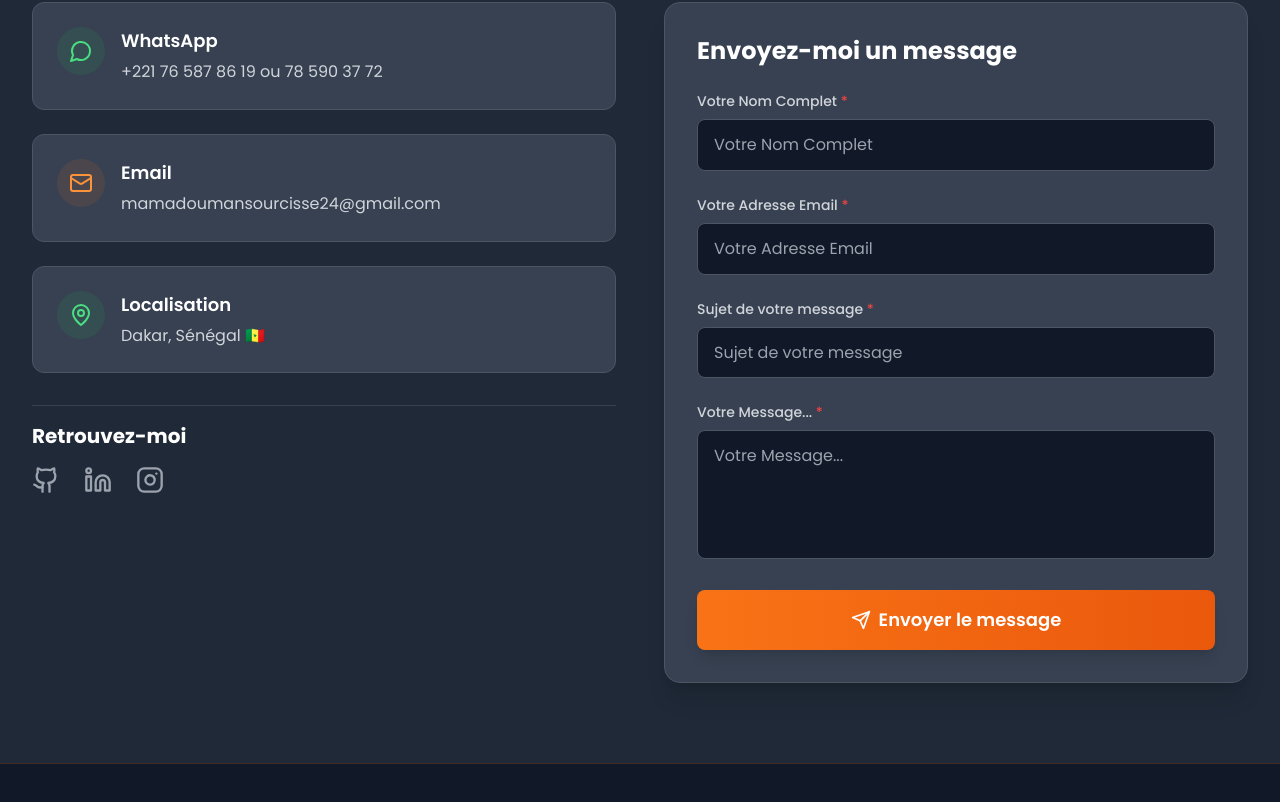
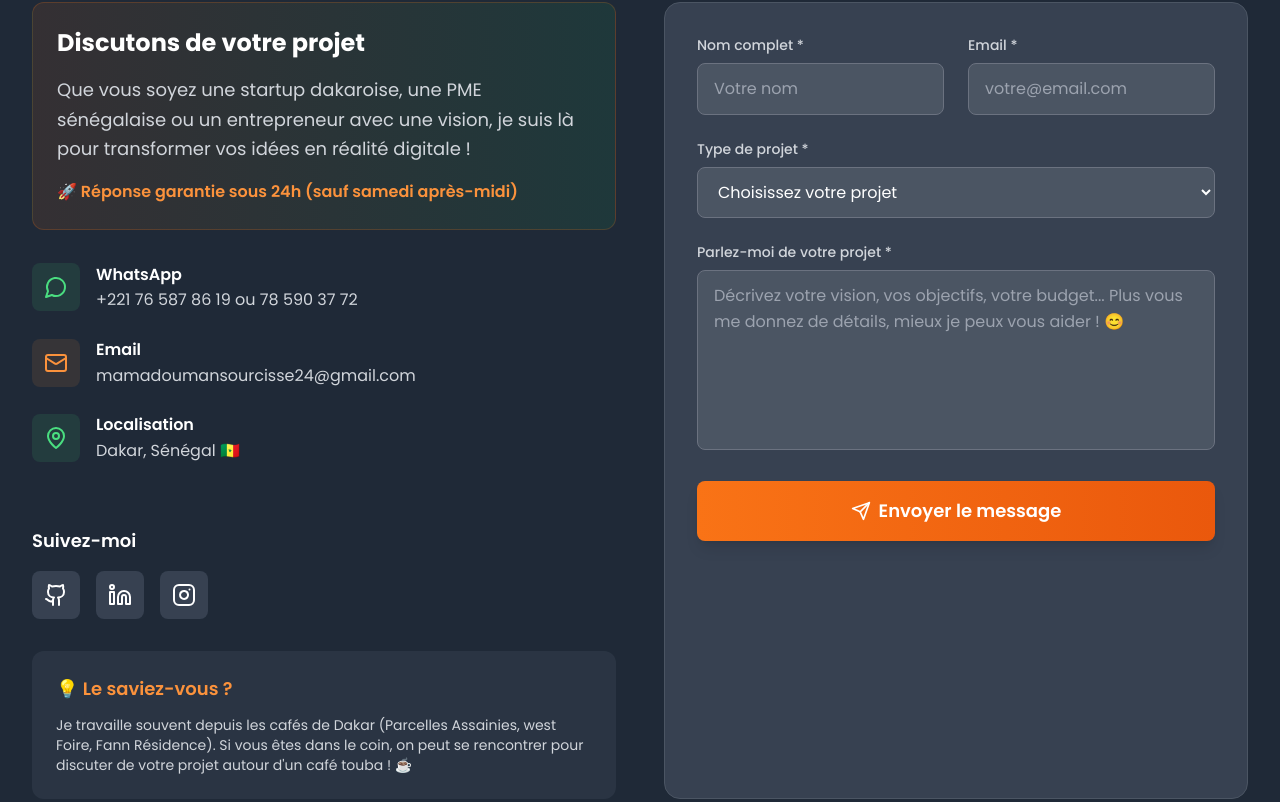
Before and after one commit to sora-0808/portfolio-pro, a React (Vite) app: page / in a window 1280 px wide. Shown: the part 6278-7080 px from the top of the page. Built offline with nearby package versions, Linux system fonts and the light colour scheme.

Commit message:
feat: Intégration du formulaire de contact avec le webhook n8n

```diff
--- a/src/components/Contact.tsx
+++ b/src/components/Contact.tsx
@@ -1,7 +1,8 @@
-import React, { useState } from 'react';
-import { Mail, Phone, MapPin, Send, Github, Linkedin, Instagram, MessageCircle } from 'lucide-react';
+import React, { useState, useCallback } from 'react';
+import { Mail, MapPin, Send, Github, Linkedin, Instagram, MessageCircle } from 'lucide-react';
 
 const Contact = () => {
+  // 1. GESTION DE L'ÉTAT DU FORMULAIRE
   const [formData, setFormData] = useState({
     name: '',
     email: '',
@@ -9,14 +10,16 @@ const Contact = () => {
     message: ''
   });
 
-  const handleChange = (e: React.ChangeEvent<HTMLInputElement | HTMLTextAreaElement | HTMLSelectElement>) => {
-    setFormData({
-      ...formData,
+  // 2. CORRECTION DE LA SAISIE (utilise useCallback pour stabiliser la fonction)
+  const handleChange = useCallback((e: React.ChangeEvent<HTMLInputElement | HTMLTextAreaElement | HTMLSelectElement>) => {
+    // Utilisation d'un callback pour mettre à jour l'état basé sur l'état précédent (prevFormData)
+    setFormData(prevFormData => ({
+      ...prevFormData,
       [e.target.name]: e.target.value
-    });
-  };
+    }));
+  }, []); // Le tableau de dépendances vide garantit que cette fonction est créée une seule fois.
 
-  // 🔥 HANDLE SUBMIT CONNECTÉ À N8N - URL DE PRODUCTION
+  // 3. LOGIQUE D'ENVOI (maintenant asynchrone pour n8n)
   const handleSubmit = async (e: React.FormEvent) => {
     e.preventDefault();
 
@@ -27,30 +30,25 @@ const Contact = () => {
 
     try {
       const response = await fetch(
-        // URL DE PRODUCTION N8N UTILISÉE ICI :
+        // URL DE PRODUCTION N8N - VERIFIER SON EXACTITUDE
         'https://sooramalick.app.n8n.cloud/webhook/contact-portfolio',
         {
           method: 'POST',
           headers: {
             'Content-Type': 'application/json'
           },
-          body: JSON.stringify({
-            name: formData.name,
-            email: formData.email,
-            subject: formData.subject,
-            message: formData.message
-          })
+          // Le corps doit être un objet JSON plat
+          body: JSON.stringify(formData)
         }
       );
 
-      // Si le webhook n8n est configuré pour renvoyer un statut 204 (No Content),
-      // le statut `response.ok` sera toujours vrai.
       if (!response.ok) {
-        // Cette ligne ne devrait s'exécuter que si n8n renvoie explicitement une erreur 4xx ou 5xx
-        throw new Error(`Erreur n8n: Statut ${response.status}`);
+        // Intercepte toute réponse autre que 2xx (ex: 500 de n8n)
+        throw new Error(`Échec de l'envoi. Statut: ${response.status}`);
       }
 
       alert('✅ Message envoyé avec succès ! Je vous contacte très bientôt incha Allah 🙏');
+      // Réinitialisation du formulaire
       setFormData({ name: '', email: '', subject: '', message: '' });
 
     } catch (error) {
@@ -59,7 +57,15 @@ const Contact = () => {
     }
   };
 
-  const contactInfo = [
+  // --- DONNÉES ET RENDU (inchangés) ---
+
+  const contactInfo: Array<{
+    icon: React.ElementType;
+    title: string;
+    value: string;
+    link: string | null;
+    color: 'green' | 'orange';
+  }> = [
     {
       icon: MessageCircle,
       title: 'WhatsApp',
@@ -83,7 +89,12 @@ const Contact = () => {
     }
   ];
 
-  const socialLinks = [
+  const socialLinks: Array<{
+    icon: React.ElementType;
+    name: string;
+    url: string;
+    color: string;
+  }> = [
     {
       icon: Github,
       name: 'GitHub',
@@ -104,56 +115,6 @@ const Contact = () => {
     }
   ];
 
-  const Input = ({ id, name, type, placeholder, required }: { id: string, name: string, type: string, placeholder: string, required: boolean }) => (
-    <div>
-      <label htmlFor={id} className="block text-sm font-medium text-gray-300 mb-2">{placeholder} {required && <span className="text-red-500">*</span>}</label>
-      <input
-        type={type}
-        id={id}
-        name={name}
-        value={formData[name as keyof typeof formData] as string}
-        onChange={handleChange}
-        required={required}
-        placeholder={placeholder}
-        className="w-full px-4 py-3 bg-gray-900 border border-gray-600 rounded-lg text-white focus:border-orange-500 focus:ring focus:ring-orange-500 focus:ring-opacity-50 transition duration-150"
-      />
-    </div>
-  );
-
-  const TextArea = ({ id, name, placeholder, required }: { id: string, name: string, placeholder: string, required: boolean }) => (
-    <div>
-      <label htmlFor={id} className="block text-sm font-medium text-gray-300 mb-2">{placeholder} {required && <span className="text-red-500">*</span>}</label>
-      <textarea
-        id={id}
-        name={name}
-        rows={4}
-        value={formData.message}
-        onChange={handleChange}
-        required={required}
-        placeholder={placeholder}
-        className="w-full px-4 py-3 bg-gray-900 border border-gray-600 rounded-lg text-white focus:border-orange-500 focus:ring focus:ring-orange-500 focus:ring-opacity-50 transition duration-150 resize-none"
-      />
-    </div>
-  );
-
-  const ContactCard = ({ icon: Icon, title, value, link, color }: typeof contactInfo[0] & { icon: React.ElementType }) => (
-    <a href={link || '#'} target={link ? "_blank" : "_self"} rel={link ? "noopener noreferrer" : ""} className={`flex items-start bg-gray-700 p-6 rounded-xl border border-gray-600 transition duration-300 hover:bg-gray-600/50 ${link ? 'cursor-pointer' : 'cursor-default'}`}>
-      <div className={`flex-shrink-0 p-3 rounded-full bg-opacity-10 bg-${color}-500 mr-4`}>
-        <Icon className={`h-6 w-6 text-${color}-400`} />
-      </div>
-      <div>
-        <h3 className="text-lg font-semibold text-white mb-1">{title}</h3>
-        <p className="text-gray-300 break-words">{value}</p>
-      </div>
-    </a>
-  );
-
-  const SocialLink = ({ icon: Icon, name, url, color }: typeof socialLinks[0] & { icon: React.ElementType }) => (
-    <a href={url} target="_blank" rel="noopener noreferrer" aria-label={name} className={`text-gray-400 ${color} transition duration-300`}>
-      <Icon className="h-7 w-7" />
-    </a>
-  );
-
 
   return (
     <section id="contact" className="py-20 bg-gray-800">
@@ -163,62 +124,161 @@ const Contact = () => {
             <span className="text-3xl mr-3">📞</span>
             <span className="text-orange-400 font-semibold text-lg">Restons connectés</span>
           </div>
-          <h2 className="text-4xl md:text-5xl font-bold text-white mb-4">Contactez-moi</h2>
+          <h2 className="text-4xl md:text-5xl font-bold mb-4 text-white">Contactez-moi</h2>
           <p className="text-xl text-gray-300 max-w-2xl mx-auto">
             Vous avez un projet ? Parlons-en autour d'un bon thé à la menthe ! ☕
           </p>
         </div>
 
         <div className="grid lg:grid-cols-2 gap-12">
-          {/* Section d'Information */}
+          {/* Informations de contact */}
           <div className="space-y-8">
+            <div className="bg-gradient-to-r from-orange-500/10 to-green-500/10 p-6 rounded-xl border border-orange-500/20">
+              <h3 className="text-2xl font-bold mb-4 text-white">Discutons de votre projet</h3>
+              <p className="text-gray-300 text-lg leading-relaxed mb-4">
+                Que vous soyez une startup dakaroise, une PME sénégalaise ou un entrepreneur
+                avec une vision, je suis là pour transformer vos idées en réalité digitale !
+              </p>
+              <p className="text-orange-400 font-semibold">
+                🚀 Réponse garantie sous 24h (sauf samedi après-midi)
+              </p>
+            </div>
+
             <div className="space-y-6">
-              {contactInfo.map((item, index) => (
-                <ContactCard key={index} {...item} icon={item.icon} />
+              {contactInfo.map((info, index) => (
+                <div key={index} className="flex items-center space-x-4">
+                  <div className={`p-3 rounded-lg ${
+                    info.color === 'green' ? 'bg-green-400/10' : 'bg-orange-400/10'
+                  }`}>
+                    <info.icon className={`h-6 w-6 ${
+                      info.color === 'green' ? 'text-green-400' : 'text-orange-400'
+                    }`} />
+                  </div>
+                  <div>
+                    <h4 className="font-semibold text-white">{info.title}</h4>
+                    {info.link ? (
+                      <a
+                        href={info.link}
+                        target="_blank"
+                        rel="noopener noreferrer"
+                        className={`transition-colors ${
+                          info.color === 'green'
+                            ? 'text-gray-300 hover:text-green-400'
+                            : 'text-gray-300 hover:text-orange-400'
+                        }`}
+                      >
+                        {info.value}
+                      </a>
+                    ) : (
+                      <span className="text-gray-300">{info.value}</span>
+                    )}
+                  </div>
+                </div>
               ))}
             </div>
 
-            <div className="pt-4 border-t border-gray-700">
-              <h3 className="text-xl font-bold text-white mb-4">Retrouvez-moi</h3>
-              <div className="flex space-x-6">
-                {socialLinks.map((link, index) => (
-                  <SocialLink key={index} {...link} icon={link.icon} />
+            <div className="pt-8">
+              <h4 className="text-lg font-semibold mb-4 text-white">Suivez-moi</h4>
+              <div className="flex space-x-4">
+                {socialLinks.map((social, index) => (
+                  <a
+                    key={index}
+                    href={social.url}
+                    target="_blank"
+                    rel="noopener noreferrer"
+                    className={`bg-gray-700 p-3 rounded-lg transition-all duration-300 ${social.color} hover:transform hover:-translate-y-1`}
+                    aria-label={social.name}
+                  >
+                    <social.icon className="h-6 w-6" />
+                  </a>
                 ))}
               </div>
             </div>
+
+            <div className="bg-gray-700/50 p-6 rounded-xl">
+              <h4 className="text-lg font-semibold mb-3 text-orange-400">💡 Le saviez-vous ?</h4>
+              <p className="text-gray-300 text-sm">
+                Je travaille souvent depuis les cafés de Dakar (Parcelles Assainies, west Foire, Fann Résidence).
+                Si vous êtes dans le coin, on peut se rencontrer pour discuter de votre projet
+                autour d'un café touba ! ☕
+              </p>
+            </div>
           </div>
 
-          {/* Formulaire de Contact */}
-          <div className="bg-gray-700 p-8 rounded-2xl border border-gray-600 shadow-xl">
-            <h3 className="text-2xl font-bold text-white mb-6">Envoyez-moi un message</h3>
+          {/* Formulaire de contact */}
+          <div className="bg-gray-700 p-8 rounded-2xl border border-gray-600">
             <form onSubmit={handleSubmit} className="space-y-6">
-              <Input
+              <div className="grid md:grid-cols-2 gap-6">
+                <div>
+                  <label htmlFor="name" className="block text-sm font-medium text-gray-300 mb-2">
+                    Nom complet *
+                  </label>
+                  <input
+                    type="text"
                     id="name"
                     name="name"
-                type="text"
-                placeholder="Votre Nom Complet"
-                required={true}
+                    value={formData.name}
+                    onChange={handleChange}
+                    required
+                    className="w-full px-4 py-3 bg-gray-600 border border-gray-500 rounded-lg text-white placeholder-gray-400 focus:outline-none focus:ring-2 focus:ring-orange-400 focus:border-transparent transition-colors"
+                    placeholder="Votre nom"
                   />
-              <Input
+                </div>
+                <div>
+                  <label htmlFor="email" className="block text-sm font-medium text-gray-300 mb-2">
+                    Email *
+                  </label>
+                  <input
+                    type="email"
                     id="email"
                     name="email"
-                type="email"
-                placeholder="Votre Adresse Email"
-                required={true}
+                    value={formData.email}
+                    onChange={handleChange}
+                    required
+                    className="w-full px-4 py-3 bg-gray-600 border border-gray-500 rounded-lg text-white placeholder-gray-400 focus:outline-none focus:ring-2 focus:ring-orange-400 focus:border-transparent transition-colors"
+                    placeholder="votre@email.com"
                   />
-              <Input
+                </div>
+              </div>
+
+              <div>
+                <label htmlFor="subject" className="block text-sm font-medium text-gray-300 mb-2">
+                  Type de projet *
+                </label>
+                <select
                   id="subject"
                   name="subject"
-                type="text"
-                placeholder="Sujet de votre message"
-                required={true}
-              />
-              <TextArea
+                  value={formData.subject}
+                  onChange={handleChange}
+                  required
+                  className="w-full px-4 py-3 bg-gray-600 border border-gray-500 rounded-lg text-white focus:outline-none focus:ring-2 focus:ring-orange-400 focus:border-transparent transition-colors"
+                >
+                  <option value="">Choisissez votre projet</option>
+                  <option value="site-web">Site web vitrine</option>
+                  <option value="e-commerce">Boutique en ligne</option>
+                  <option value="design-uiux">Design UI/UX</option>
+                  <option value="app-mobile">Application mobile</option>
+                  <option value="consultation">Consultation tech</option>
+                  <option value="formation">Formation/Mentorat</option>
+                  <option value="autre">Autre projet</option>
+                </select>
+              </div>
+
+              <div>
+                <label htmlFor="message" className="block text-sm font-medium text-gray-300 mb-2">
+                  Parlez-moi de votre projet *
+                </label>
+                <textarea
                   id="message"
                   name="message"
-                placeholder="Votre Message..."
-                required={true}
-              />
+                  value={formData.message}
+                  onChange={handleChange}
+                  required
+                  rows={6}
+                  className="w-full px-4 py-3 bg-gray-600 border border-gray-500 rounded-lg text-white placeholder-gray-400 focus:outline-none focus:ring-2 focus:ring-orange-400 focus:border-transparent transition-colors resize-none"
+                  placeholder="Décrivez votre vision, vos objectifs, votre budget... Plus vous me donnez de détails, mieux je peux vous aider ! 😊"
+                ></textarea>
+              </div>
 
               <button
                 type="submit"
```
Lines whose indentation alone changed are shown as unchanged.
